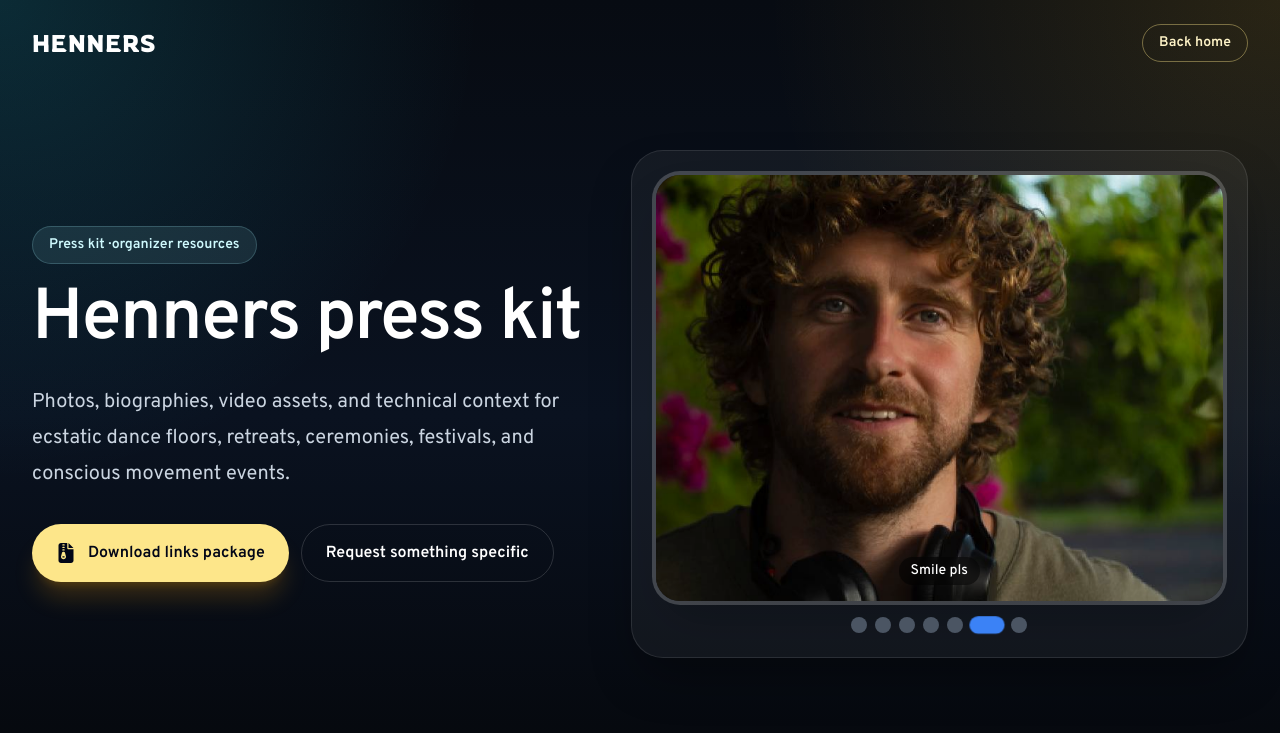
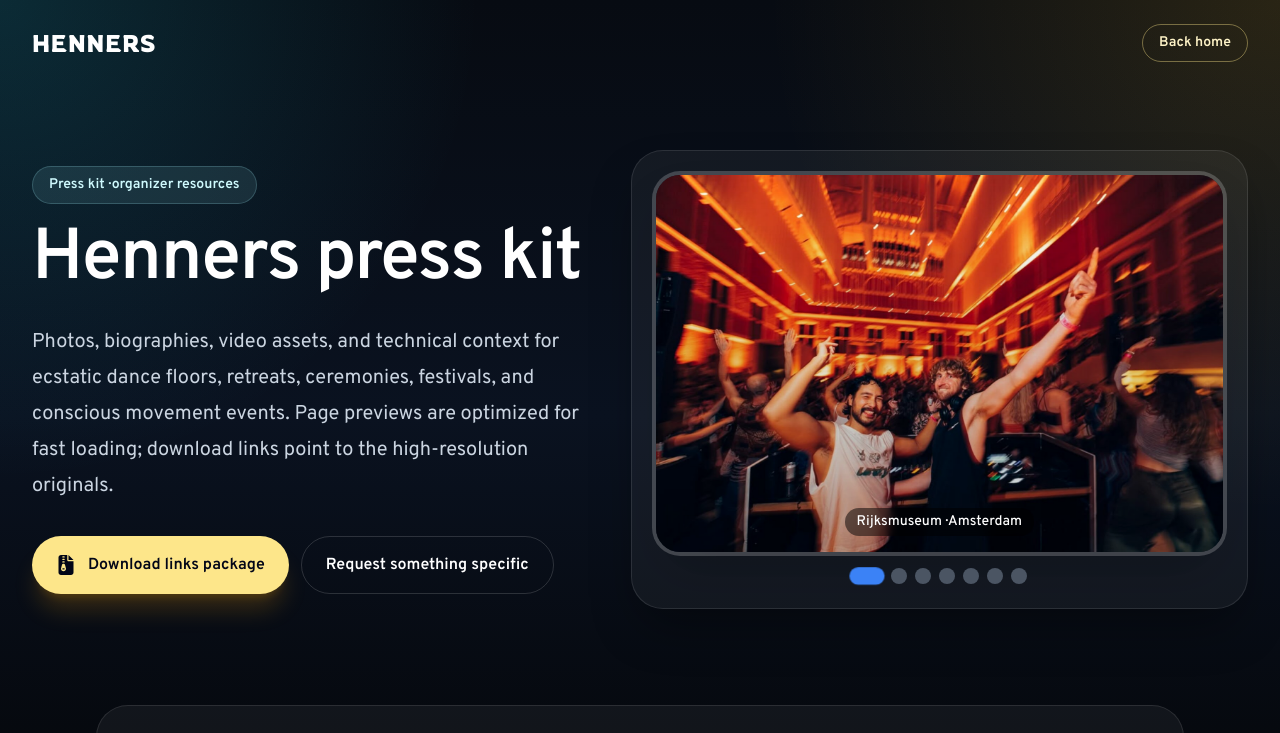
Before and after one commit to kokosthief/dj.henners.bio, a Next.js app: page /media-package in a window 1280 px wide. Shown: the top 733 px of the page. Built offline with nearby package versions, Linux system fonts and the light colour scheme.

Commit message:
fix: optimize press kit preview media loading

```diff
--- a/next.config.js
+++ b/next.config.js
@@ -28,6 +28,7 @@ const nextConfig = {
     minimumCacheTTL: 31536000, // 1 year
     deviceSizes: [360, 640, 768, 1024, 1280, 1536, 1920],
     imageSizes: [16, 32, 48, 64, 96, 128, 256, 384],
+    qualities: [60, 70, 75, 85],
   },
 
   // Compression
--- a/src/app/components/ImageSlideshow.tsx
+++ b/src/app/components/ImageSlideshow.tsx
@@ -71,31 +71,6 @@ const ImageSlideshow: React.FC<ImageSlideshowProps> = ({
   const [currentIndex, setCurrentIndex] = useState(0);
   const [isPlaying, setIsPlaying] = useState(autoPlay);
 
-  // Preload adjacent images for smoother transitions
-  useEffect(() => {
-    const preloadImage = (index: number) => {
-      if (index >= 0 && index < images.length) {
-        const link = document.createElement('link');
-        link.rel = 'preload';
-        link.as = 'image';
-        link.href = images[index].src.src;
-        document.head.appendChild(link);
-      }
-    };
-
-    // Preload next and previous images
-    const nextIndex = currentIndex === images.length - 1 ? 0 : currentIndex + 1;
-    const prevIndex = currentIndex === 0 ? images.length - 1 : currentIndex - 1;
-    preloadImage(nextIndex);
-    preloadImage(prevIndex);
-  }, [currentIndex]);
-
-  // Randomly select starting image on component mount
-  useEffect(() => {
-    const randomIndex = Math.floor(Math.random() * images.length);
-    setCurrentIndex(randomIndex);
-  }, []);
-
   // Auto-advance slideshow
   useEffect(() => {
     if (!isPlaying) return;
@@ -140,10 +115,10 @@ const ImageSlideshow: React.FC<ImageSlideshowProps> = ({
             }}
             priority={true}
             loading="eager"
-            sizes="(max-width: 640px) 100vw, (max-width: 768px) 50vw, (max-width: 1024px) 384px, 384px"
+            sizes="(max-width: 640px) calc(100vw - 2rem), (max-width: 1024px) calc(100vw - 4rem), 520px"
             placeholder="blur"
             fetchPriority="high"
-            quality={85}
+            quality={70}
           />
           {/* Subtle overlay for better text contrast */}
           <div className="absolute inset-0 bg-gradient-to-t from-black/20 to-transparent"></div>
--- a/src/app/media-package/page.tsx
+++ b/src/app/media-package/page.tsx
@@ -157,7 +157,7 @@ export default function MediaPackagePage() {
             Henners press kit
           </h1>
           <p className="mt-7 max-w-2xl text-xl leading-9 text-slate-300">
-            Photos, biographies, video assets, and technical context for ecstatic dance floors, retreats, ceremonies, festivals, and conscious movement events.
+            Photos, biographies, video assets, and technical context for ecstatic dance floors, retreats, ceremonies, festivals, and conscious movement events. Page previews are optimized for fast loading; download links point to the high-resolution originals.
           </p>
           <div className="mt-8 flex flex-col gap-3 sm:flex-row">
             <button
--- a/src/app/page.tsx
+++ b/src/app/page.tsx
@@ -90,6 +90,7 @@ export default function HomePage() {
               priority
               sizes="(max-width: 1024px) 100vw, 46vw"
               placeholder="blur"
+              quality={70}
             />
             <div className="absolute inset-x-0 bottom-0 bg-gradient-to-t from-black/80 to-transparent p-6">
               <p className="text-sm font-semibold uppercase tracking-[0.3em] text-amber-200">Rijksmuseum · Amsterdam</p>
```
